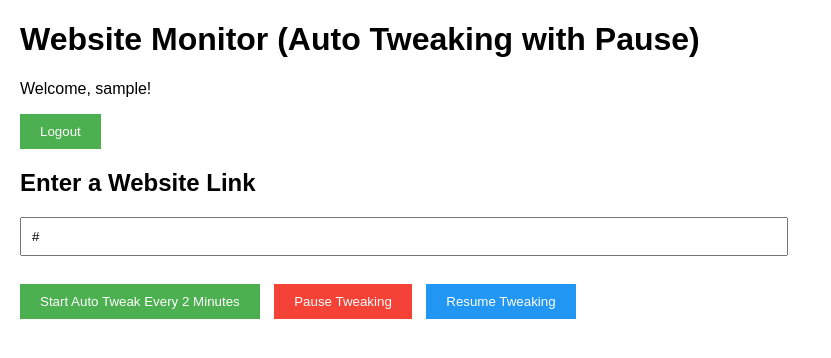
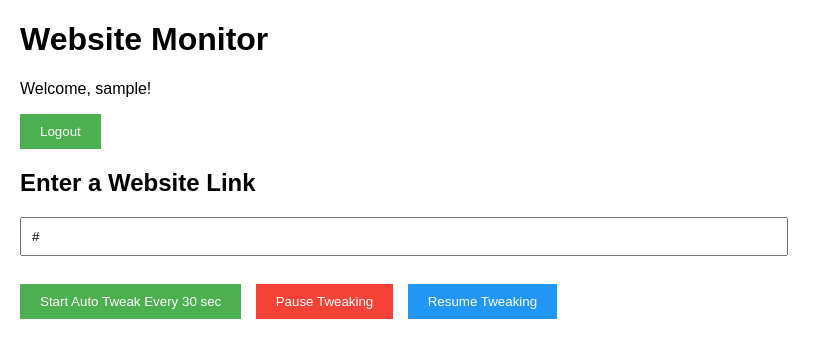
Before and after one commit to Rohith2003664333/Monitor, a Flask app: page /index in a window 1280 px wide. Shown: the top 358 px of the page, without its empty margins (0-831 px from the left). Run offline with Flask 3, Linux system fonts and the light colour scheme; the visitor is signed in with stand-in values (Sample User, id 1); a database or web service that is not in the repository returns one stand-in record (values such as "Sample title").

Commit message:
Update index.html

```diff
--- a/templates/index.html
+++ b/templates/index.html
@@ -45,14 +45,14 @@
 </head>
 <body>
 
-    <h1>Website Monitor (Auto Tweaking with Pause)</h1>
+    <h1>Website Monitor</h1>
     <p>Welcome, {{ username }}!</p>
     <button onclick="logout()">Logout</button>
 
     <h2>Enter a Website Link</h2>
     <form id="tweakForm">
         <input type="text" id="websiteLink" name="website" placeholder="Enter website URL here (https://)" value="{{ website }}" required><br>
-        <button type="submit">Start Auto Tweak Every 2 Minutes</button>
+        <button type="submit">Start Auto Tweak Every 30 sec</button>
         <button type="button" id="pauseButton" onclick="pauseTweaking()">Pause Tweaking</button>
         <button type="button" id="resumeButton" onclick="resumeTweaking()">Resume Tweaking</button>
     </form>
```
